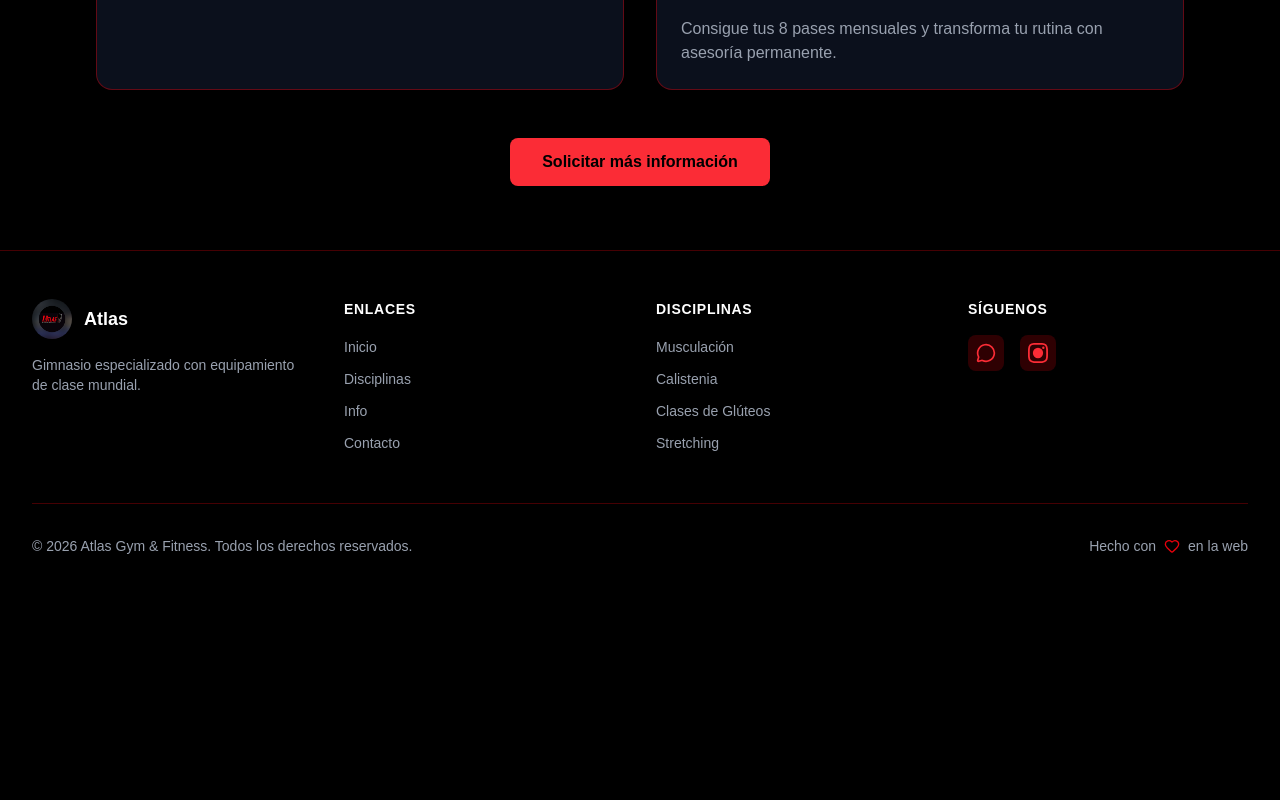
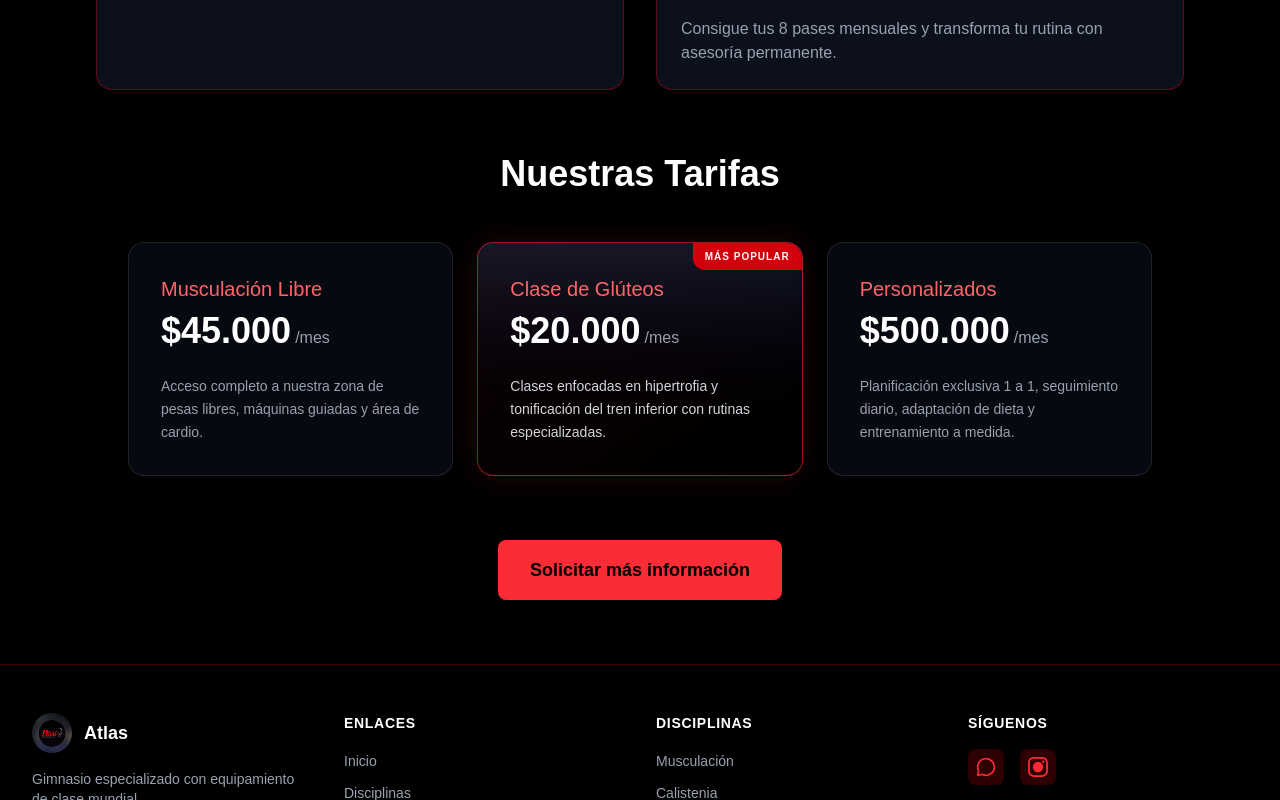
Before and after one commit to FedeNLencina/atlas-gym, a React (Vite) app: page /info in a window 1280 px wide. Shown: the part 600-1400 px from the top of the page. Before the commit the page ends 1204 px from the top, so only its background shows below. Built offline with nearby package versions, Linux system fonts and the light colour scheme.

Commit message:
add price section

```diff
--- a/src/pages/Info.tsx
+++ b/src/pages/Info.tsx
@@ -36,8 +36,55 @@ export function Info() {
             </article>
           </div>
 
-          <div className="mt-12 text-center">
-            <Link to="/contacto" className="inline-block px-8 py-3 font-bold text-black bg-red-500 hover:bg-red-600 rounded-lg transition-colors">
+          <div className="mt-16 mb-6">
+            <h2 className="text-4xl font-bold text-center text-white mb-12">Nuestras Tarifas</h2>
+            <div className="grid gap-6 md:grid-cols-3 max-w-5xl mx-auto">
+
+              {/* Card 1: Musculación Libre */}
+              <div className="relative group rounded-2xl border border-white/10 bg-gray-900/40 p-8 shadow-2xl overflow-hidden hover:border-red-500/50 transition-all duration-500 hover:bg-gray-900/80 flex flex-col">
+                <div className="absolute inset-0 bg-gradient-to-br from-red-600/5 to-transparent opacity-0 group-hover:opacity-100 transition-opacity duration-500" />
+                <h3 className="text-xl font-medium text-red-400 mb-2">Musculación Libre</h3>
+                <div className="flex items-baseline gap-1 mb-6">
+                  <span className="text-4xl font-bold text-white">$45.000</span>
+                  <span className="text-gray-400">/mes</span>
+                </div>
+                <p className="text-gray-400 text-sm leading-relaxed flex-grow">
+                  Acceso completo a nuestra zona de pesas libres, máquinas guiadas y área de cardio.
+                </p>
+              </div>
+
+              {/* Card 2: Clase de Glúteos (Destacado) */}
+              <div className="relative group rounded-2xl border border-red-500/60 bg-gradient-to-b from-gray-900 to-black p-8 shadow-2xl overflow-hidden hover:border-red-400 transition-all duration-500 shadow-[0_0_30px_rgba(220,38,38,0.15)] hover:shadow-[0_0_40px_rgba(220,38,38,0.3)] flex flex-col">
+                <div className="absolute top-0 right-0 bg-red-600/90 text-white text-[10px] font-bold px-3 py-1.5 rounded-bl-xl uppercase tracking-widest backdrop-blur-sm">Más Popular</div>
+                <div className="absolute inset-0 bg-gradient-to-br from-red-600/10 to-transparent opacity-50 group-hover:opacity-100 transition-opacity duration-500" />
+                <h3 className="text-xl font-medium text-red-400 mb-2 z-10">Clase de Glúteos</h3>
+                <div className="flex items-baseline gap-1 mb-6 z-10">
+                  <span className="text-4xl font-bold text-white">$20.000</span>
+                  <span className="text-gray-400">/mes</span>
+                </div>
+                <p className="text-gray-300 text-sm leading-relaxed flex-grow z-10">
+                  Clases enfocadas en hipertrofia y tonificación del tren inferior con rutinas especializadas.
+                </p>
+              </div>
+
+              {/* Card 3: Personalizados */}
+              <div className="relative group rounded-2xl border border-white/10 bg-gray-900/40 p-8 shadow-2xl overflow-hidden hover:border-red-500/50 transition-all duration-500 hover:bg-gray-900/80 flex flex-col">
+                <div className="absolute inset-0 bg-gradient-to-br from-red-600/5 to-transparent opacity-0 group-hover:opacity-100 transition-opacity duration-500" />
+                <h3 className="text-xl font-medium text-red-400 mb-2">Personalizados</h3>
+                <div className="flex items-baseline gap-1 mb-6">
+                  <span className="text-4xl font-bold text-white">$500.000</span>
+                  <span className="text-gray-400">/mes</span>
+                </div>
+                <p className="text-gray-400 text-sm leading-relaxed flex-grow">
+                  Planificación exclusiva 1 a 1, seguimiento diario, adaptación de dieta y entrenamiento a medida.
+                </p>
+              </div>
+
+            </div>
+          </div>
+
+          <div className="mt-16 text-center">
+            <Link to="/contacto" className="inline-block px-8 py-4 font-bold text-black text-lg bg-red-500 hover:bg-red-600 rounded-lg transition-all duration-300 hover:scale-105 active:scale-95 shadow-xl hover:shadow-red-500/20">
               Solicitar más información
             </Link>
           </div>
```
